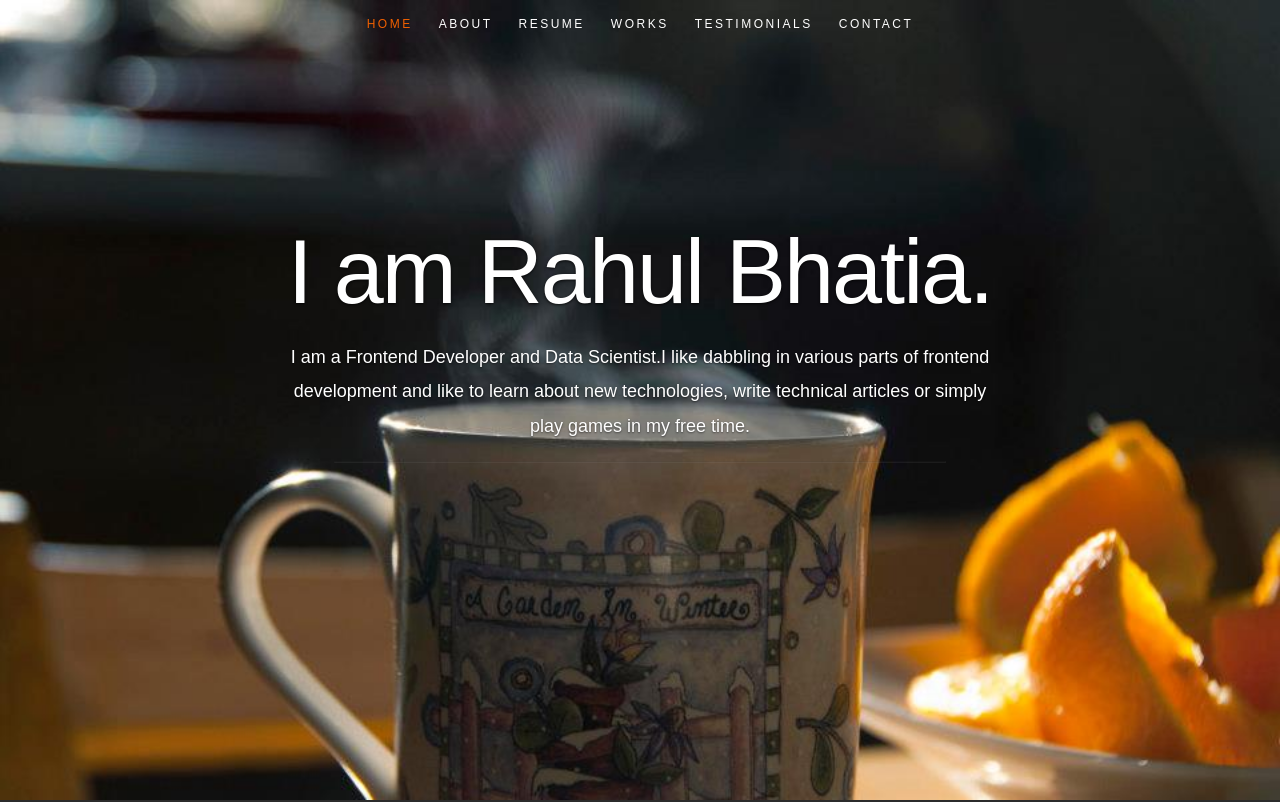
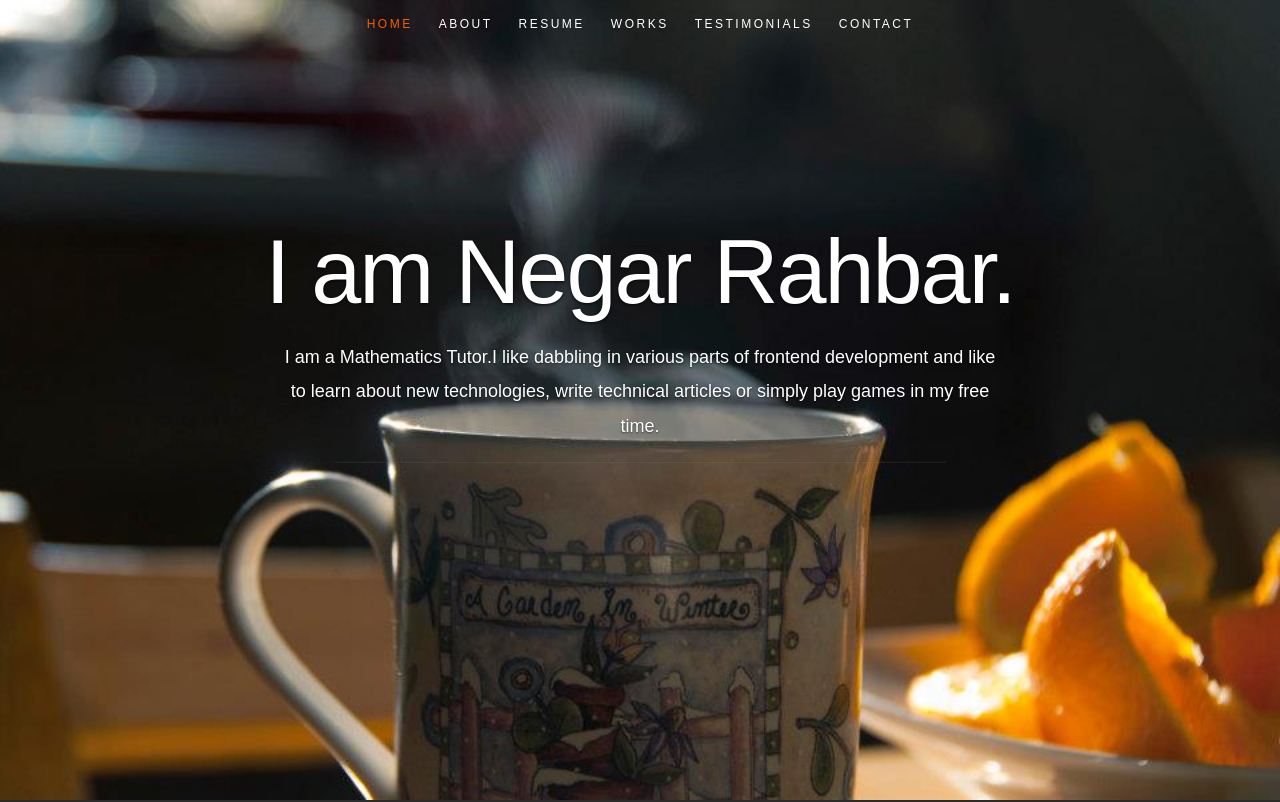
Before and after one commit to nigorita/cra-portfolio, a React (Create React App) app: page / in a window 1280 px wide. Shown: the top 802 px of the page. Built offline with nearby package versions, Linux system fonts and the light colour scheme.

Commit message:
Change the name and title

```diff
--- a/src/components/Header.js
+++ b/src/components/Header.js
@@ -1,8 +1,8 @@
 import React from 'react';
 
 let data = {
-  name: 'Rahul Bhatia',
-  role: 'Frontend Developer and Data Scientist',
+  name: 'Negar Rahbar',
+  role: 'Mathematics Tutor',
   roleDescription:
     'I like dabbling in various parts of frontend development and like to learn about new technologies, write technical articles or simply play games in my free time.',
   socialLinks: [
```
